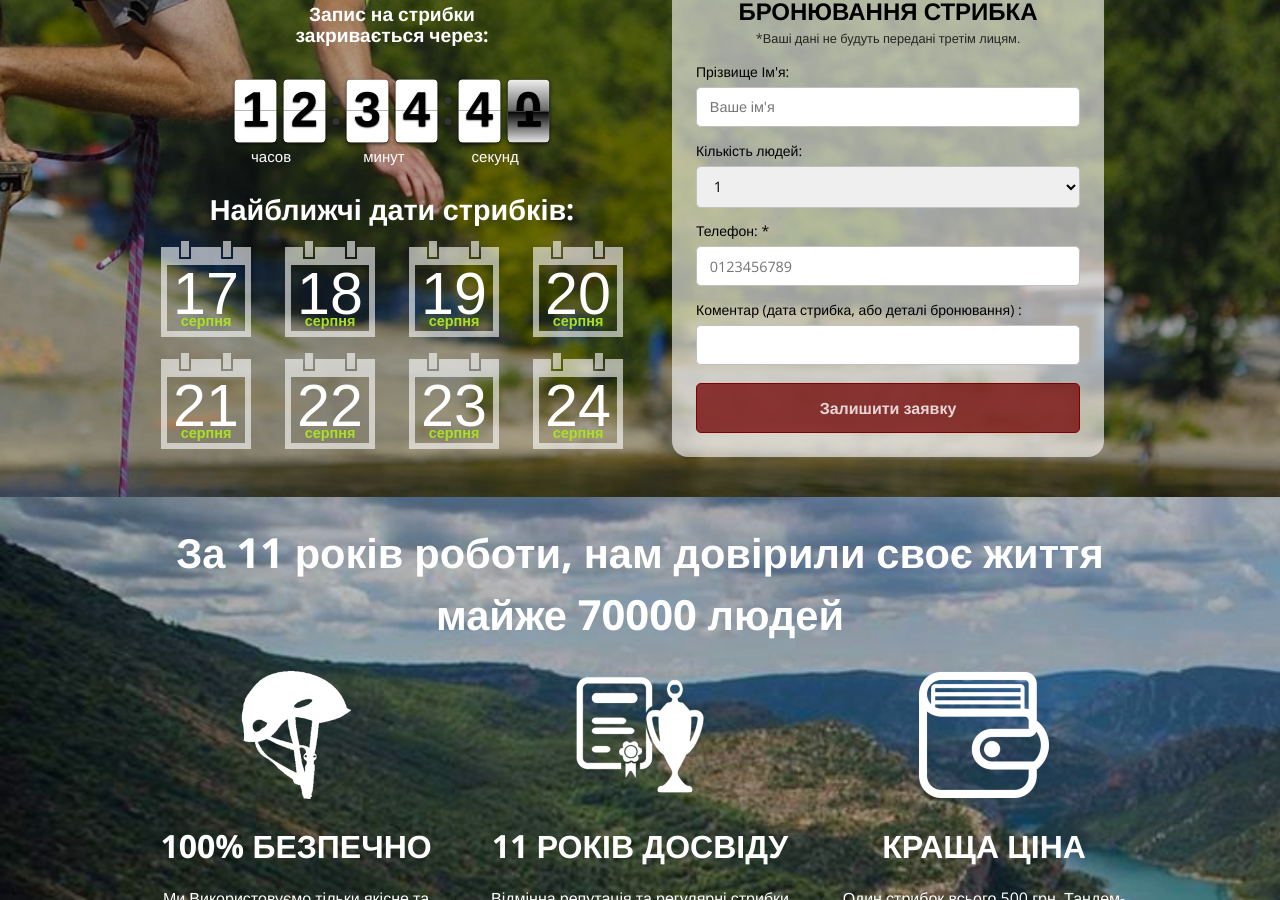
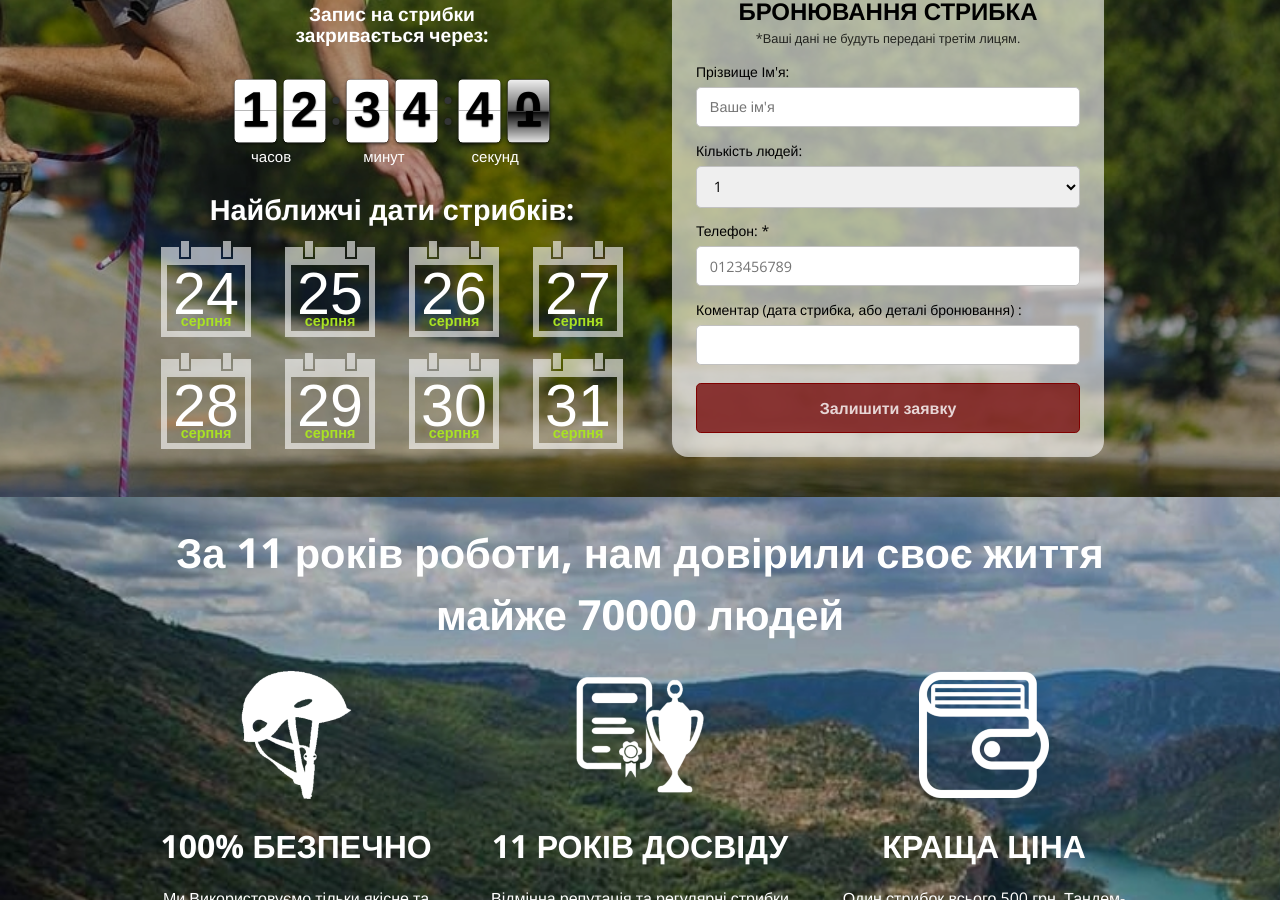
Before and after one commit to Andreyfilko/go-jump, a Jekyll site: the page built from index.md, in a window 1280 px wide and 900 px high, scrolled down 435 px. Built offline with Jekyll 4.4.1, drawn with Linux system fonts in a browser that asks for light colours; some web fonts are replaced; some of the changed text lies outside the part shown.

Commit message:
Update _config.yml

```diff
--- a/_config.yml
+++ b/_config.yml
@@ -35,11 +35,11 @@ google_analytics:
 theme: jekyll-theme-cayman
 
 dates:
-  - 2023-08-17
-  - 2023-08-18
-  - 2023-08-19
-  - 2021-08-20
-  - 2021-08-21
-  - 2021-08-22
-  - 2021-08-23
-  - 2021-08-24
+  - 2023-08-24
+  - 2023-08-25
+  - 2023-08-26
+  - 2021-08-27
+  - 2021-08-28
+  - 2021-08-29
+  - 2021-08-30
+  - 2021-08-31
```
